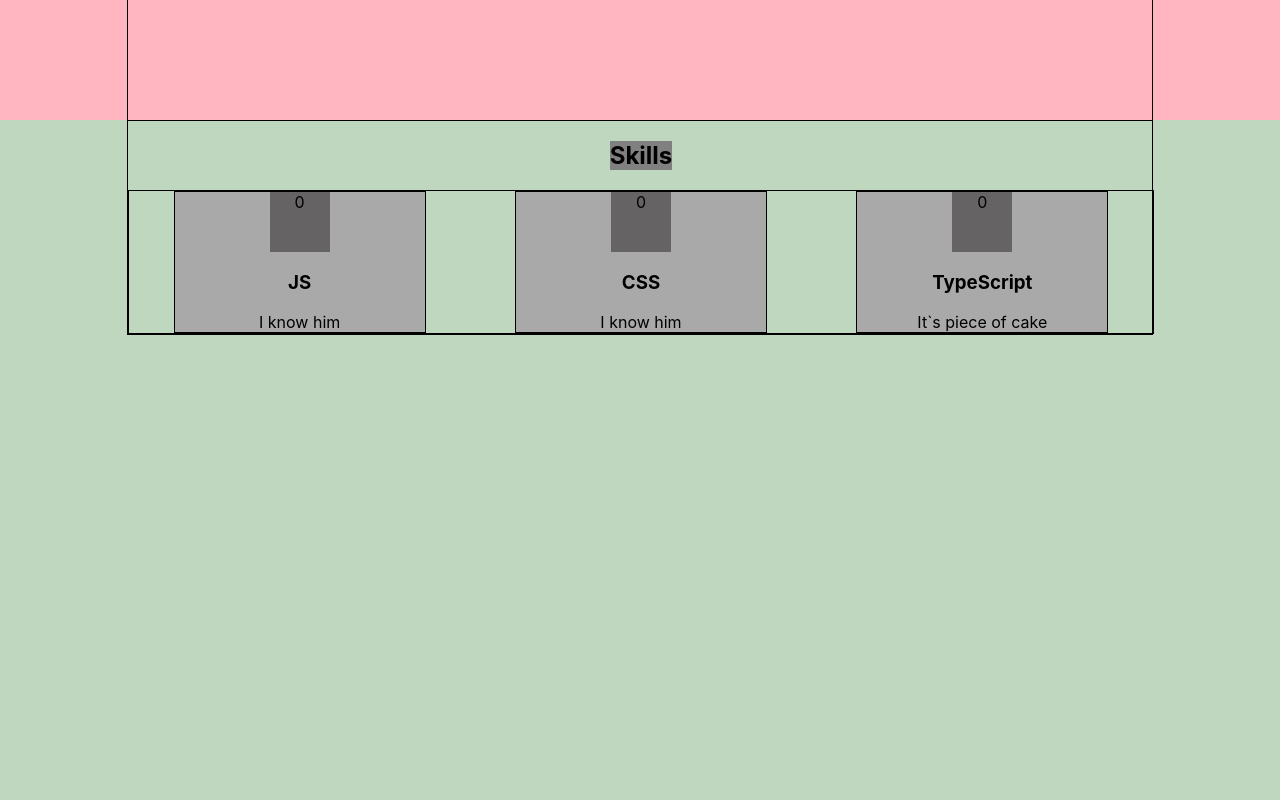
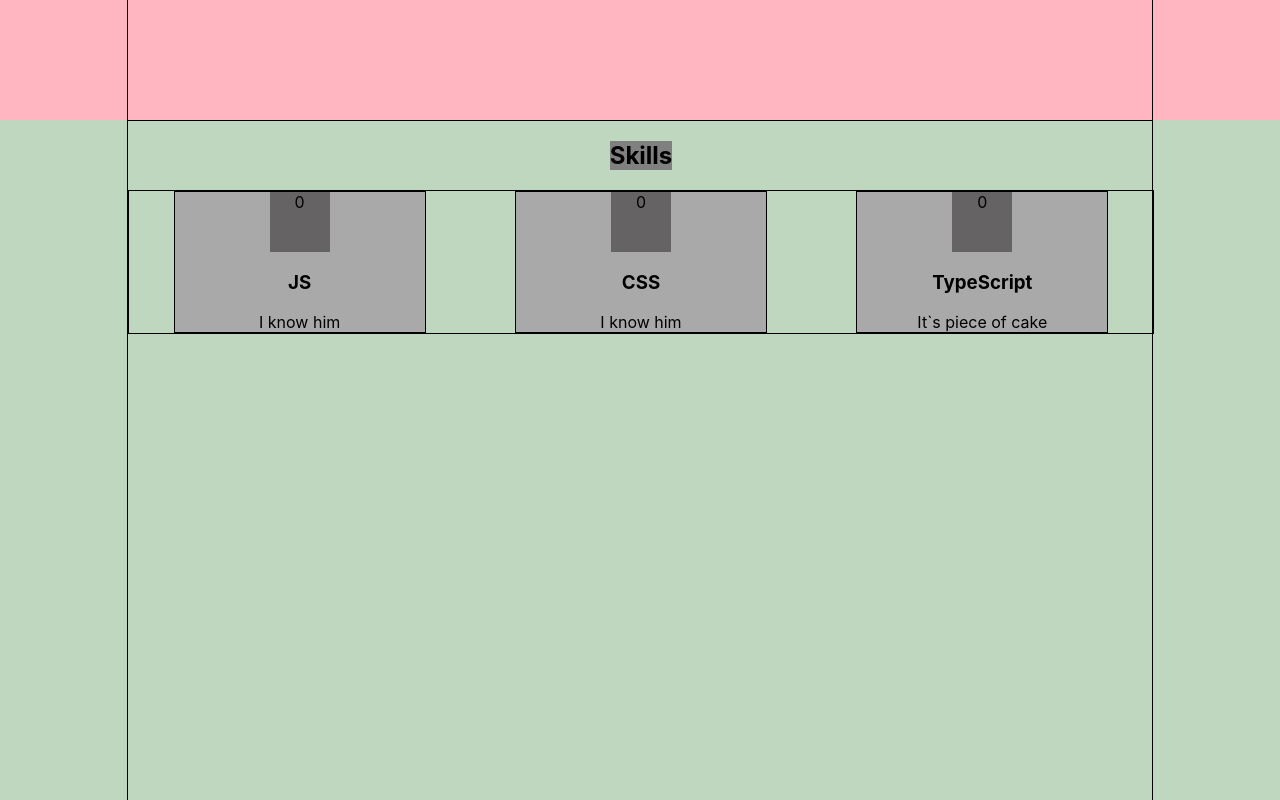
Before and after one commit to Pavel1706/pavel, a React (Create React App) app: page / in a window 1280 px wide. Shown: the part 760-1560 px from the top of the page. Built offline with nearby package versions, Linux system fonts and the light colour scheme.

Commit message:
add Container.module.css min-height

```diff
--- a/src/common/styles/Container.module.css
+++ b/src/common/styles/Container.module.css
@@ -1,6 +1,6 @@
 .container {
     border: 1px solid;
-    height: 100%;
+    min-height: 100vh;
     width: 80%;
     margin: 0 auto;
     display: flex;
```
Also changed, not shown: package.json (+7 -1 lines), 1 other file (tests, documents, lock files or other folders).
